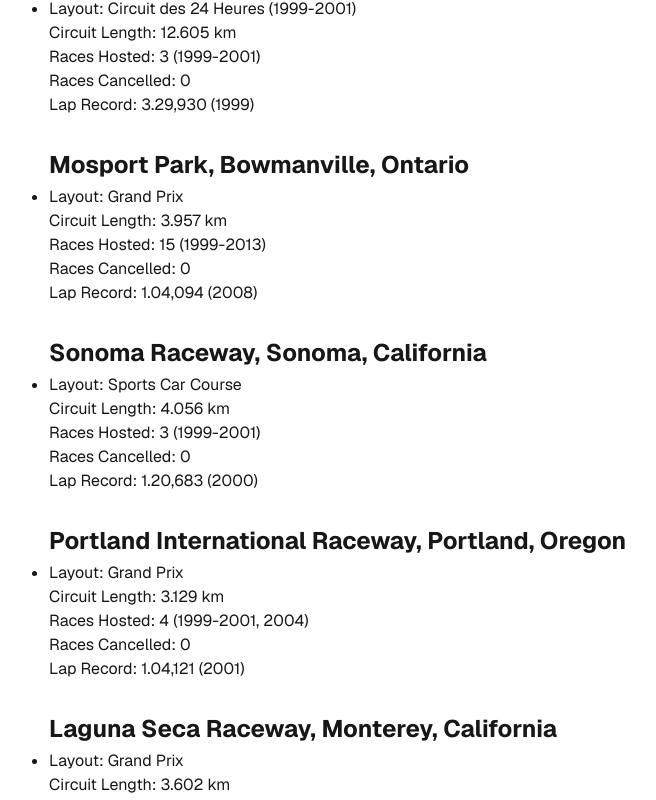
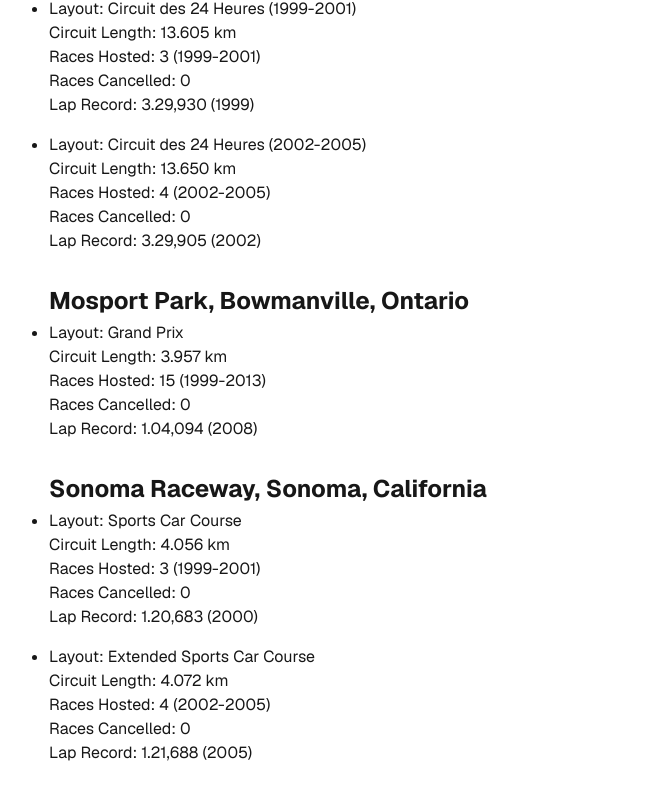
Before and after one commit to RasmusKodehode/sportscar-encyclopedia, a Next.js app: page /the-circuits in a window 1280 px wide. Shown: the part 911-1711 px from the top of the page, without its empty margins (15-671 px from the left). Built offline with nearby package versions, Linux system fonts and the light colour scheme.

Commit message:
2002 season circuits added

```diff
--- a/app/the-circuits/page.tsx
+++ b/app/the-circuits/page.tsx
@@ -57,10 +57,17 @@
             <ul className="flex flex-col gap-4">
               <li>
                 <p>Layout: Circuit des 24 Heures (1999-2001)</p>
-                <p>Circuit Length: 12.605 km</p>
+                <p>Circuit Length: 13.605 km</p>
                 <p>Races Hosted: 3 (1999-2001)</p>
                 <p>Races Cancelled: 0</p>
                 <p>Lap Record: 3.29,930 (1999)</p>
+              </li>
+              <li>
+                <p>Layout: Circuit des 24 Heures (2002-2005)</p>
+                <p>Circuit Length: 13.650 km</p>
+                <p>Races Hosted: 4 (2002-2005)</p>
+                <p>Races Cancelled: 0</p>
+                <p>Lap Record: 3.29,905 (2002)</p>
               </li>
             </ul>
           </div>
@@ -85,6 +92,13 @@
                 <p>Races Hosted: 3 (1999-2001)</p>
                 <p>Races Cancelled: 0</p>
                 <p>Lap Record: 1.20,683 (2000)</p>
+              </li>
+              <li>
+                <p>Layout: Extended Sports Car Course</p>
+                <p>Circuit Length: 4.072 km</p>
+                <p>Races Hosted: 4 (2002-2005)</p>
+                <p>Races Cancelled: 0</p>
+                <p>Lap Record: 1.21,688 (2005)</p>
               </li>
             </ul>
           </div>
@@ -320,6 +334,54 @@
               </li>
             </ul>
           </div>
+          <div className="flex flex-col gap-1">
+            <h3>Road America, Elkhart Lake, Wisconsin</h3>
+            <ul className="flex flex-col gap-4">
+              <li>
+                <p>Layout: Grand Prix</p>
+                <p>Circuit Length: 6.477 km</p>
+                <p>Races Hosted: 12 (2002-2013)</p>
+                <p>Races Cancelled: 0</p>
+                <p>Lap Record: 1.46,935 (2008)</p>
+              </li>
+            </ul>
+          </div>
+          <div className="flex flex-col gap-1">
+            <h3>RFK Memorial Stadium Circuit, Washington D.C.</h3>
+            <ul className="flex flex-col gap-4">
+              <li>
+                <p>Layout: Grand Prix</p>
+                <p>Circuit Length: 2.673 km</p>
+                <p>Races Hosted: 1 (2002)</p>
+                <p>Races Cancelled: 1 (2003)</p>
+                <p>Lap Record: 1.03,287 (2002)</p>
+              </li>
+            </ul>
+          </div>
+          <div className="flex flex-col gap-1">
+            <h3>Circuit Trois-Rivieres, Trois-Rivieres, Quebec</h3>
+            <ul className="flex flex-col gap-4">
+              <li>
+                <p>Layout: Grand Prix</p>
+                <p>Circuit Length: 2.448 km</p>
+                <p>Races Hosted: 2 (2002-2003)</p>
+                <p>Races Cancelled: 0</p>
+                <p>Lap Record: 0.57,740 (2003)</p>
+              </li>
+            </ul>
+          </div>
+          <div className="flex flex-col gap-1">
+            <h3>Bayfront Park Street Circuit, Miami, Florida</h3>
+            <ul className="flex flex-col gap-4">
+              <li>
+                <p>Layout: 2002-Version</p>
+                <p>Circuit Length: 2.232 km</p>
+                <p>Races Hosted: 1 (2002)</p>
+                <p>Races Cancelled: 0</p>
+                <p>Lap Record: 1.03,873 (2002)</p>
+              </li>
+            </ul>
+          </div>
         </div>
       </main>
     </div>
```
